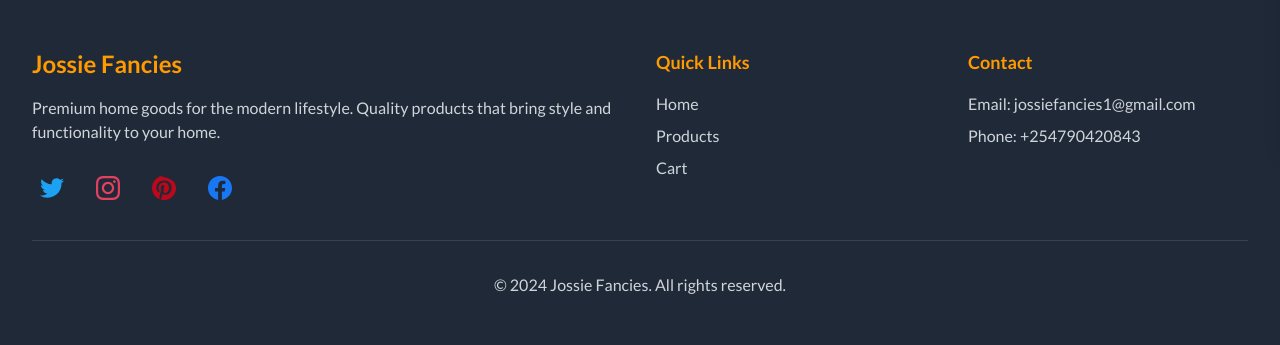
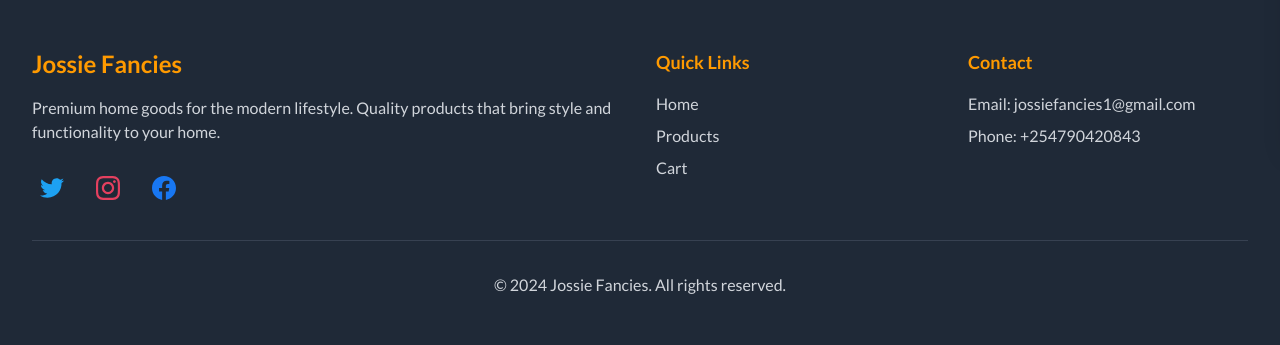
Before and after one commit to M0nicah/jossie-ecomm, a Django app: page /cart/ in a window 1280 px wide. Shown: the part 658-1003 px from the top of the page. Run offline with Django 5.2, Linux system fonts and the light colour scheme; data comes from the database, SQL or seed files in the repository; data that the repository does not hold is empty; style sheets or scripts are compiled from the project's sources; some libraries are stand-ins or nearby versions.

Commit message:
media links

```diff
--- a/templates/base.html
+++ b/templates/base.html
@@ -485,15 +485,9 @@
                                     d="M12 2.163c3.204 0 3.584.012 4.85.07 3.252.148 4.771 1.691 4.919 4.919.058 1.265.069 1.645.069 4.849 0 3.205-.012 3.584-.069 4.849-.149 3.225-1.664 4.771-4.919 4.919-1.266.058-1.644.07-4.85.07-3.204 0-3.584-.012-4.849-.07-3.26-.149-4.771-1.699-4.919-4.92-.058-1.265-.07-1.644-.07-4.849 0-3.204.013-3.583.07-4.849.149-3.227 1.664-4.771 4.919-4.919 1.266-.057 1.645-.069 4.849-.069zm0-2.163c-3.259 0-3.667.014-4.947.072-4.358.2-6.78 2.618-6.98 6.98-.059 1.281-.073 1.689-.073 4.948 0 3.259.014 3.668.072 4.948.2 4.358 2.618 6.78 6.98 6.98 1.281.058 1.689.072 4.948.072 3.259 0 3.668-.014 4.948-.072 4.354-.2 6.782-2.618 6.979-6.98.059-1.28.073-1.689.073-4.948 0-3.259-.014-3.667-.072-4.947-.196-4.354-2.617-6.78-6.979-6.98-1.281-.059-1.69-.073-4.949-.073zm0 5.838c-3.403 0-6.162 2.759-6.162 6.162s2.759 6.163 6.162 6.163 6.162-2.759 6.162-6.163c0-3.403-2.759-6.162-6.162-6.162zm0 10.162c-2.209 0-4-1.79-4-4 0-2.209 1.791-4 4-4s4 1.791 4 4c0 2.21-1.791 4-4 4zm6.406-11.845c-.796 0-1.441.645-1.441 1.44s.645 1.44 1.441 1.44c.795 0 1.439-.645 1.439-1.44s-.644-1.44-1.439-1.44z" />
                             </svg>
                         </a>
-                        <!-- Pinterest -->
-                        <a href="#" class="text-[#BD081C] hover:text-[#9a0615] transition-colors p-2 rounded-lg hover:bg-[#BD081C]/10">
-                            <svg class="w-6 h-6" fill="currentColor" viewBox="0 0 24 24">
-                                <path
-                                    d="M12.017 0C5.396 0 .029 5.367.029 11.987c0 5.079 3.158 9.417 7.618 11.174-.105-.949-.199-2.403.041-3.439.219-.937 1.406-5.957 1.406-5.957s-.359-.719-.359-1.781c0-1.663.967-2.911 2.168-2.911 1.024 0 1.518.769 1.518 1.688 0 1.029-.653 2.567-.992 3.992-.285 1.193.6 2.165 1.775 2.165 2.128 0 3.768-2.245 3.768-5.487 0-2.861-2.063-4.869-5.008-4.869-3.41 0-5.409 2.562-5.409 5.199 0 1.033.394 2.143.889 2.741.098.119.112.222.083.343-.09.375-.293 1.199-.334 1.363-.053.225-.172.271-.402.165-1.495-.69-2.433-2.878-2.433-4.646 0-3.776 2.748-7.252 7.92-7.252 4.158 0 7.392 2.967 7.392 6.923 0 4.135-2.607 7.462-6.233 7.462-1.214 0-2.357-.629-2.748-1.378l-.748 2.853c-.271 1.043-1.002 2.35-1.492 3.146C9.57 23.812 10.763 24.009 12.017 24.009c6.624 0 11.99-5.367 11.99-11.988C24.007 5.367 18.641.001.012.001z" />
-                            </svg>
-                        </a>
+
                         <!-- Facebook -->
-                        <a href="#" class="text-[#1877F2] hover:text-[#166fe5] transition-colors p-2 rounded-lg hover:bg-[#1877F2]/10">
+                        <a href="https://www.facebook.com/share/15uBZbhotK/?mibextid=wwXIfr" class="text-[#1877F2] hover:text-[#166fe5] transition-colors p-2 rounded-lg hover:bg-[#1877F2]/10">
                             <svg class="w-6 h-6" fill="currentColor" viewBox="0 0 24 24">
                                 <path
                                     d="M24 12.073c0-6.627-5.373-12-12-12s-12 5.373-12 12c0 5.99 4.388 10.954 10.125 11.854v-8.385H7.078v-3.47h3.047V9.43c0-3.007 1.792-4.669 4.533-4.669 1.312 0 2.686.235 2.686.235v2.953H15.83c-1.491 0-1.956.925-1.956 1.874v2.25h3.328l-.532 3.47h-2.796v8.385C19.612 23.027 24 18.062 24 12.073z" />
```
